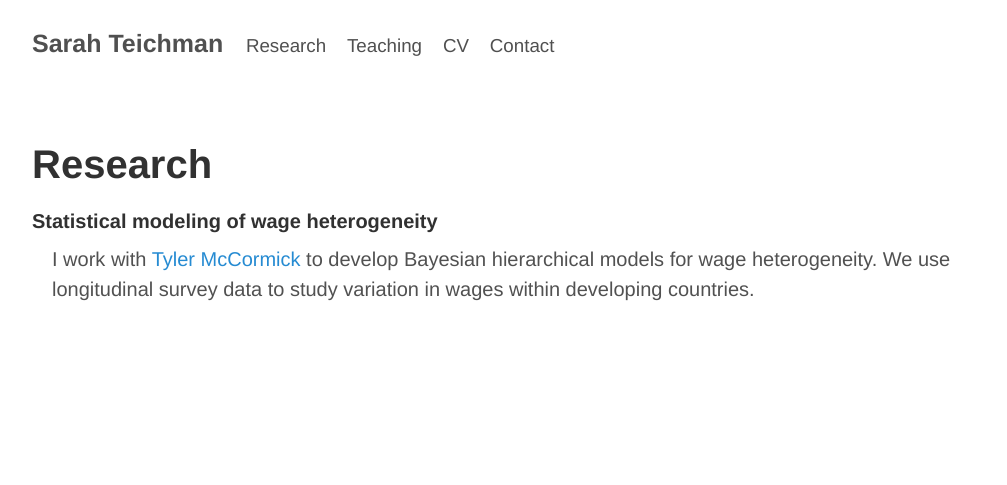
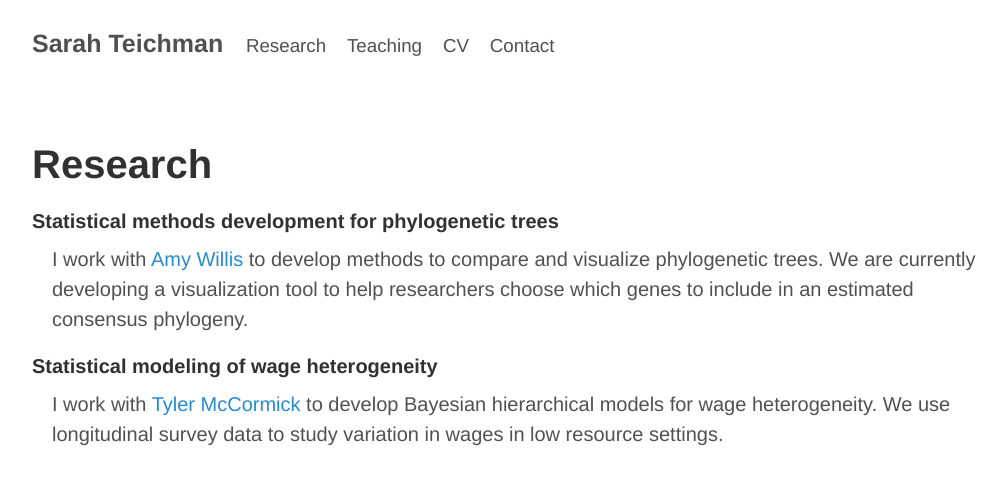
Before and after one commit to svteichman/svteichman.github.io, a Jekyll site: the page built from research.html, in a window 1280 px wide. Shown: the top 485 px of the page, without its empty margins (108-1115 px from the left). Built offline with Jekyll 4.4.1, drawn with Linux system fonts in a browser that asks for light colours.

Commit message:
Update research.html

```diff
--- a/research.html
+++ b/research.html
@@ -5,8 +5,14 @@ title:  'Research'
 
 <h1>Research</h1>
 
+<h4>Statistical methods development for phylogenetic trees</h4>
+<p class="content" style="padding:0px;margin:0px 20px 0px;">
+  I work with <a href = "http://statisticaldiversitylab.com/">Amy Willis</a> to develop methods to compare and visualize phylogenetic trees.
+  We are currently developing a visualization tool to help researchers choose which genes to include in an estimated consensus phylogeny.
+</p>
+
 <h4>Statistical modeling of wage heterogeneity</h4>
 <p class="content" style="padding:0px;margin:0px 20px 0px;">
   I work with <a href = "https://thmccormick.github.io/">Tyler McCormick</a> to develop Bayesian hierarchical models for wage heterogeneity.
-  We use longitudinal survey data to study variation in wages within developing countries.
+  We use longitudinal survey data to study variation in wages in low resource settings.
 </p>
```
